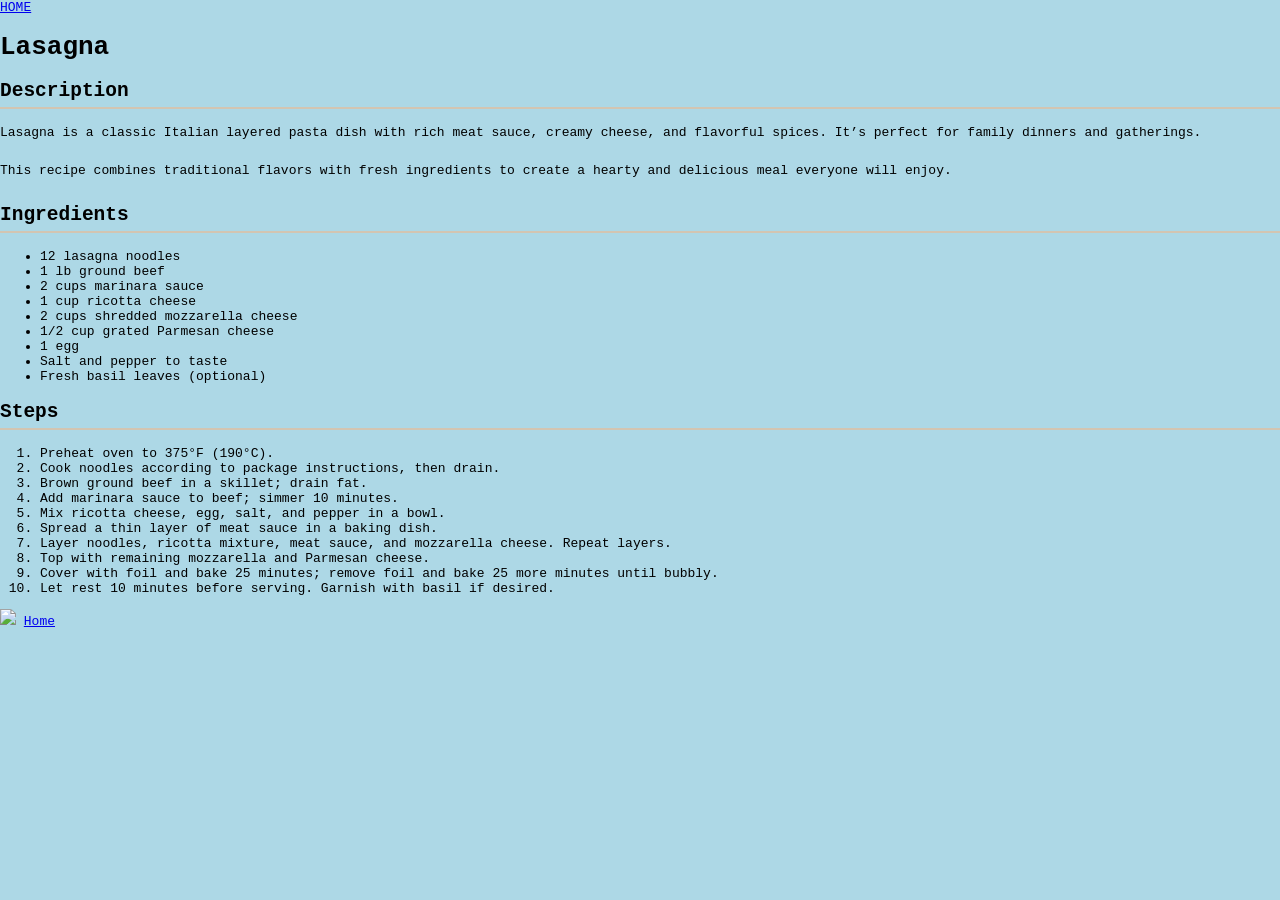
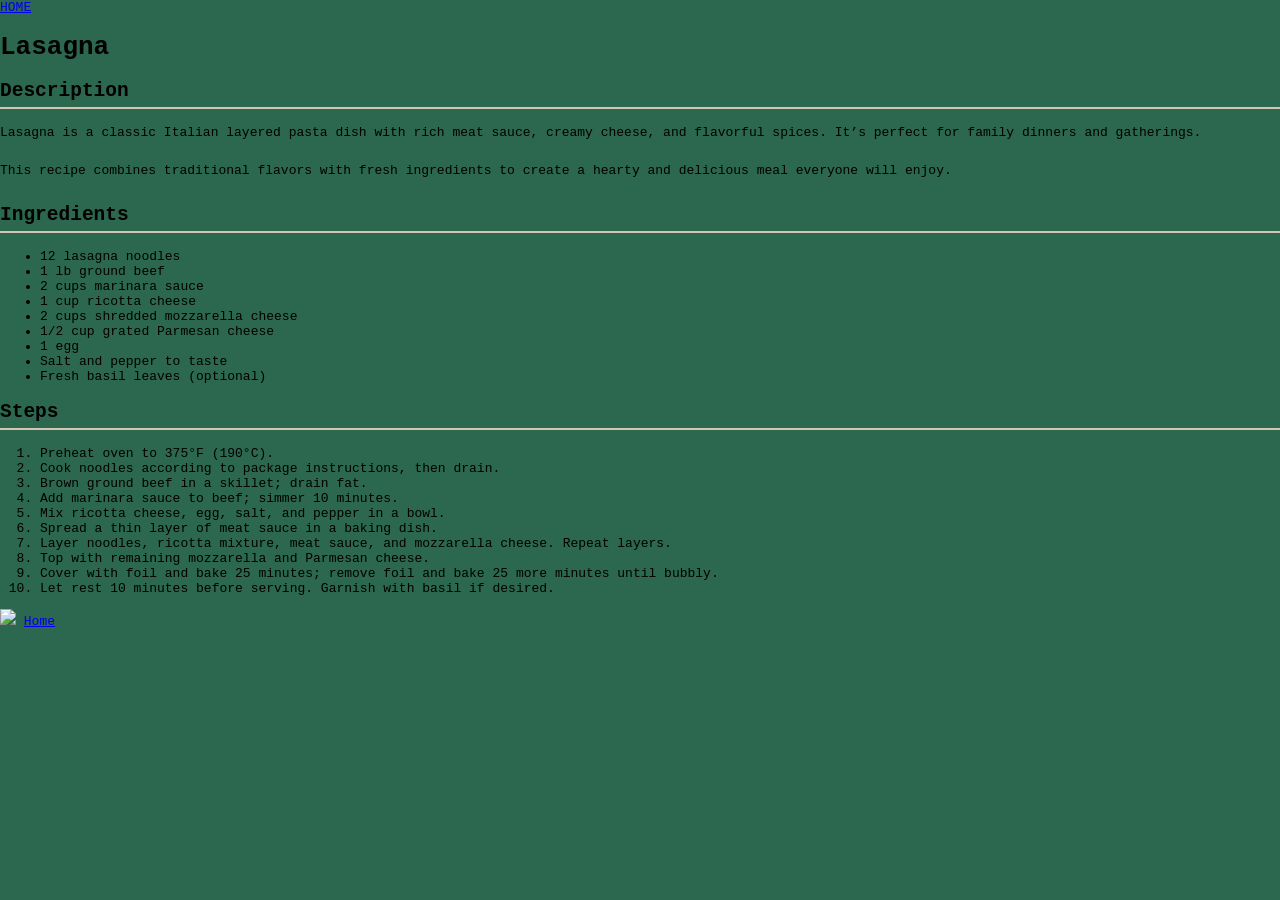

gyoza page added

--- a/style.css
+++ b/style.css
@@ -7,13 +7,13 @@ html {
 }
 
 body {
-    background-color: lightblue;
+    background-color: rgb(44, 103, 80);
     font-family: monospace;
     margin: 0;
 }
 
 body.home {
-    background-color: rgb(211, 156, 156);
+    background-color: rgb(56, 115, 106);
     background-image: url(pics/ghibli_background.png);
     background-size: cover;
 }
@@ -33,6 +33,11 @@ body.crumble {
     background-size: cover;
 }
 
+body.gyoza {
+    background-image: url(pics/gyoza_bg.jpg);
+    background-size: cover;
+}
+
 .navbar,
 .navbar-lasagna,
 .navbar-crumble,
@@ -43,22 +48,7 @@ body.crumble {
     gap: 25px;
     padding: 0 15px;
     width: 100%;
-}
-
-.navbar {
     background-color: #333;
-}
-
-.navbar-lasagna {
-    background-color: #1d5d38;
-}
-
-.navbar-crumble {
-    background-color: #983d3d;
-}
-
-.navbar-mochi {
-    background-color: #963d68;
 }
 
 .navbar a,
@@ -82,15 +72,20 @@ body.crumble {
 }
 
 div.home-block {
-    text-align: center;
+    display: flex;
+    align-items: center;
+    justify-content: center;
+    gap: 25px;
     padding: 10px;
-    margin: 0 auto;
-    width: 95%;
+    margin: 20px auto;
+    width: 50%;
     max-width: 1100px;
+    min-width: 350px;
     box-shadow: 5px 5px 15px rgba(0, 0, 0, 0.3);
-    background-color: rgba(0, 0, 0, 0.4);
     font-size: 20px;
-    color: white;
+    color: rgb(0, 0, 0);
+    background-color: white;
+    border-radius: 20px;
 }
 
 section {
@@ -183,4 +178,10 @@ p {
 #faves {
     font-size: 20px;
     color: white;
+}
+
+#kitsu_logo {
+    height: 100px;
+    width: auto;
+    margin-right: 15px;
 }
